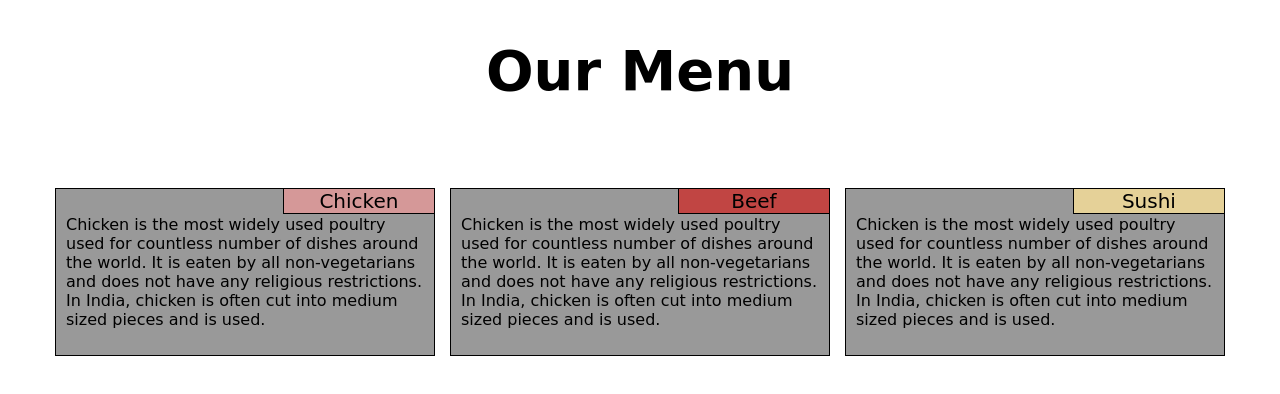
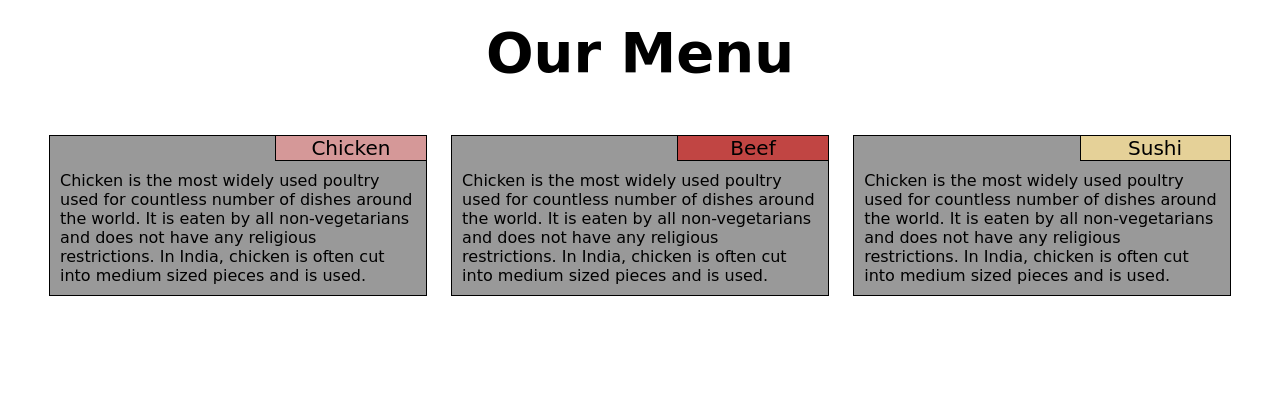
Before and after one commit to SANOOPKV/module2-solution, a plain HTML site: page index.html in a window 1280 px wide. Drawn offline with Linux system fonts and the light colour scheme.

Commit message:
Update style.css

```diff
--- a/css/style.css
+++ b/css/style.css
@@ -1,6 +1,8 @@
 *{
 	box-sizing: border-box;
 	font-family: cursive;
+	padding: 0px;
+	margin: 0px;
 }
 
 h1{
@@ -8,70 +10,73 @@ h1{
 }
 
 .container{
-	padding-left: 15px;
-	padding-right: 15px;
+	padding-left: 5%;
+	padding-right: 5%;
 	margin-left: auto;
 	margin-right: auto;
 }
 
+@media (max-width: 768px){
+	.container{
+		width: 80%;
+	}
+	.col-sm-12{
+		width: 100%;
+	}
+
+}
+
 @media (min-width: 768px) and (max-width: 992px){
 	.container{
-		width: 750px;
+		width: 95%;
+	}
+	.col-md-6{
+		width: 48.96%;
+	}
+	.col-md-6:nth-child(1){
+		margin-right: 2.08%;
+	}
+	.col-md-12{
+		width: 100%;
 	}
 }
 
-@media (min-width: 992px) and (max-width: 1200px){
+@media (min-width: 992px){
 	.container{
-		width: 970px;
-	}
-	.col-md-6{
-		width: 475px;
-	}
-	.col-md-6:nth-child(1){
-		margin-right: 20px;
-	}
-	.col-md-12{
-		width: 970px;
-	}
-}
-
-@media (min-width: 1200px){
-	.container{
-		width: 1170px;
+		width: 100%;
 	}
 	.col-lg-4{
-		width: 380px;
+		width: 31.94%;
 	}
 	.col-lg-4:nth-child(1),.col-lg-4:nth-child(2){
-		margin-right: 15px;
+		margin-right: 2.08%;
 	}
 	.col-lg-12{
-		width: 1170px;
+		width: 100%;
 	}
 }
 
 .row{
 	margin-left: -15px;
 	margin-right: -15px;
-	height: 150px;
 }
 
 .box{
 	background-color: #999999;
 	border: 1px solid black;
 	margin-bottom: 20px;
+	float: left;
 }
 
 .box p{
 	padding:10px 10px 10px 10px;
 }
 
-.col-lg-4{
-	float: left;
-}
 
 .page-header{
 	text-align: center;
+	margin-top: 20px;
+	margin-bottom: 50px;
 }
 
 .box-header{
@@ -81,6 +86,10 @@ h1{
 	width: 40%;
 	text-align: center;
 	font-size: 1.25em;
+}
+
+.box-content{
+	clear: both;
 }
 
 .box-header-1{
```
